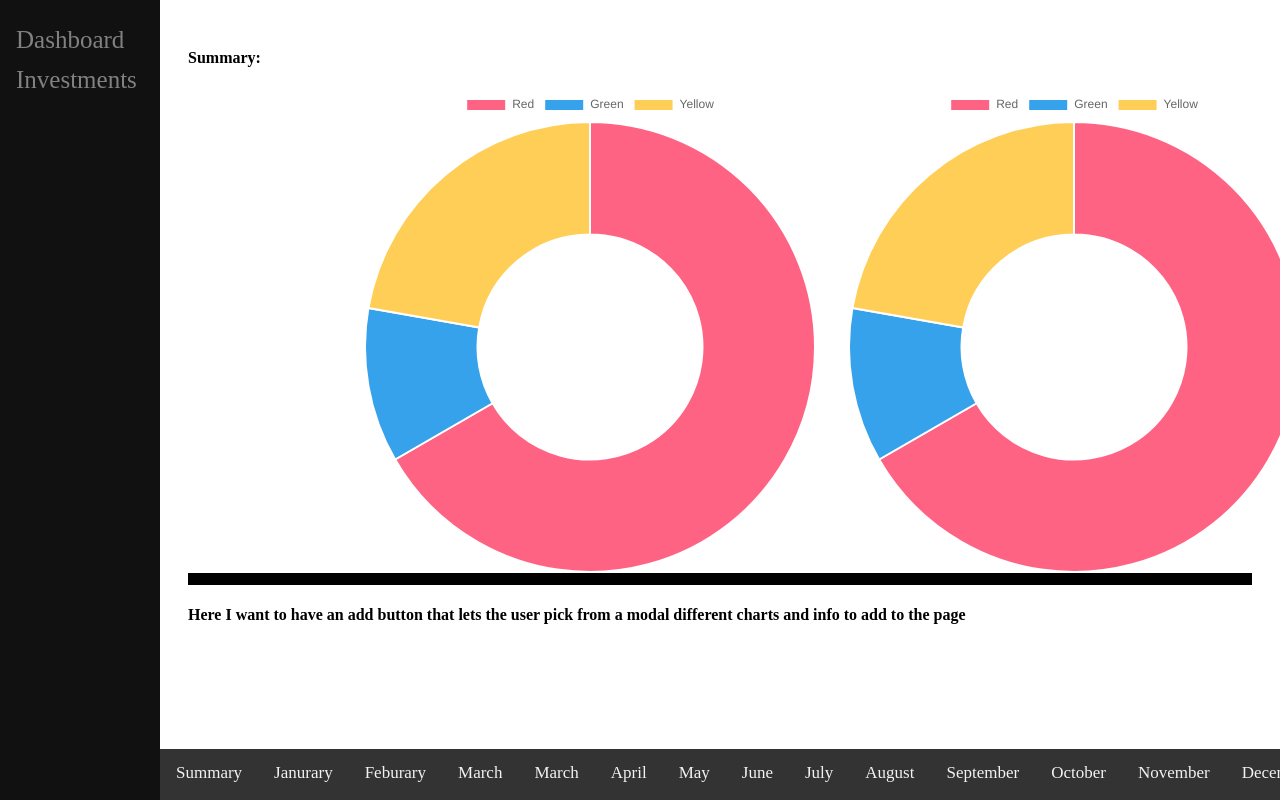
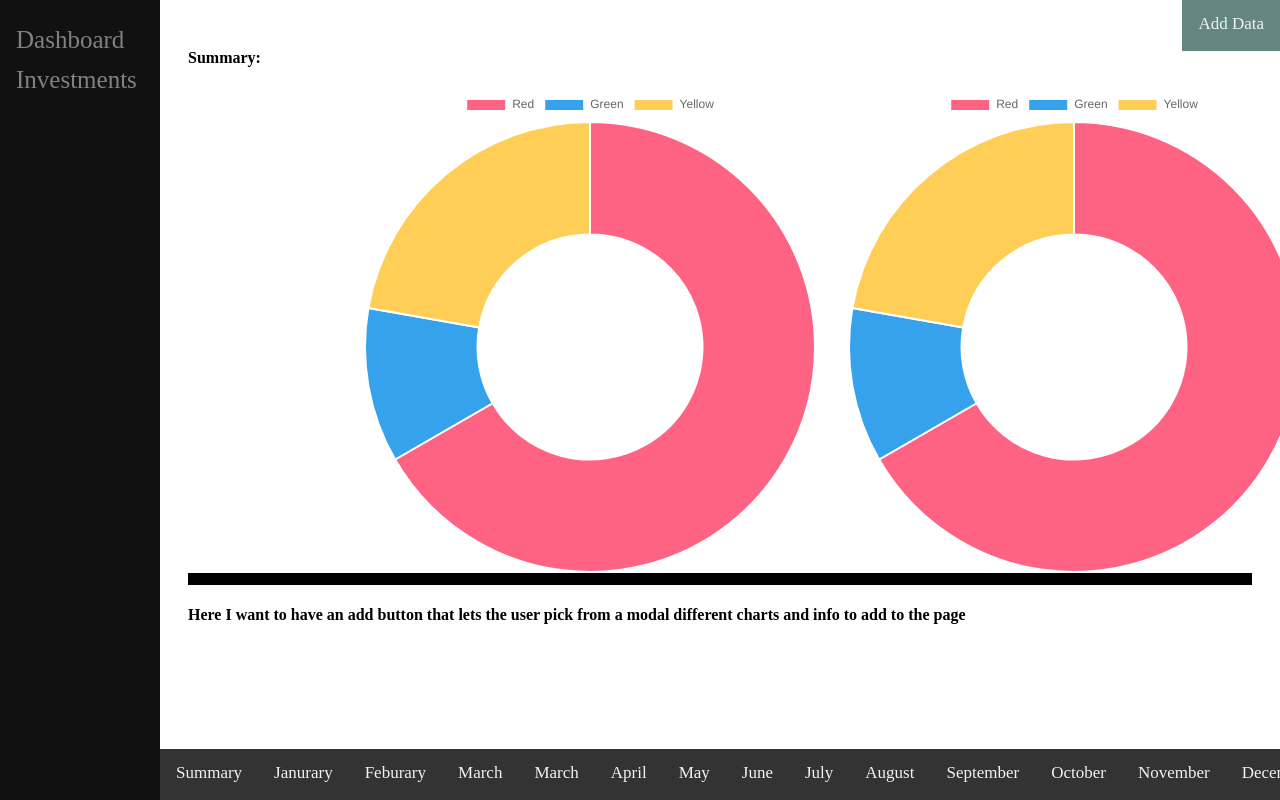
Before and after one commit to MickeyBrow/budget-tracker, a Next.js app in the folder front-end/: page /Dashboard in a window 1280 px wide. Shown: the top 800 px of the page. Built offline with nearby package versions, Linux system fonts and the light colour scheme.

Commit message:
have the add data button now

```diff
--- a/front-end/src/app/Dashboard/layout.js
+++ b/front-end/src/app/Dashboard/layout.js
@@ -1,6 +1,7 @@
 import SideNavbar from "../../components/sideNavBar"
 import SidePanel from "../../components/sidePanel"
 import BottomNavBar from "../../components/bottomNavBar"
+import AddButton from "@/components/addButton"
 import styles from "./Layout.module.css"
 
 export const metadata = {
@@ -14,6 +15,7 @@ export default function RootLayout({ children }) {
       <body>
         <div className={styles.layout}>
           <SidePanel/>
+          <AddButton/>
           <main>{children}</main>
           <BottomNavBar/>
         </div>
--- /dev/null
+++ b/front-end/src/componentStyles/addButton.css
@@ -0,0 +1,31 @@
+/* Add a black background color to the top navigation */
+.topnav {
+  overflow: hidden;
+  display: flex;
+  flex-direction: row-reverse;
+  position: fixed;
+  left: 0;
+  top: 0;
+  width: 100%;
+}
+
+/* Style the links inside the navigation bar */
+.topnav a {
+  float: left;
+  display: block;
+  color: #f2f2f2;
+  background-color: rgb(100, 134, 128);
+  text-align: center;
+  padding: 14px 16px;
+  text-decoration: none;
+  font-size: 17px;
+  border-bottom: 3px solid transparent;
+}
+
+.topnav a:hover {
+  border-bottom: 3px solid red;
+}
+
+.topnav a.active {
+  border-bottom: 3px solid red;
+}
--- /dev/null
+++ b/front-end/src/components/addButton.js
@@ -0,0 +1,10 @@
+import './../componentStyles/addButton.css'
+const AddButton = () => {
+  return (
+    <div class="topnav">
+      <a href="#Summary">Add Data</a>
+    </div>
+  );
+};
+
+export default AddButton;
--- a/front-end/src/components/bottomNavBar.js
+++ b/front-end/src/components/bottomNavBar.js
@@ -1,3 +1,4 @@
+import './../componentStyles/bottomNavBar.css'
 const BottomNavBar = () => {
   return (
     <div class="bottomnav">
```
